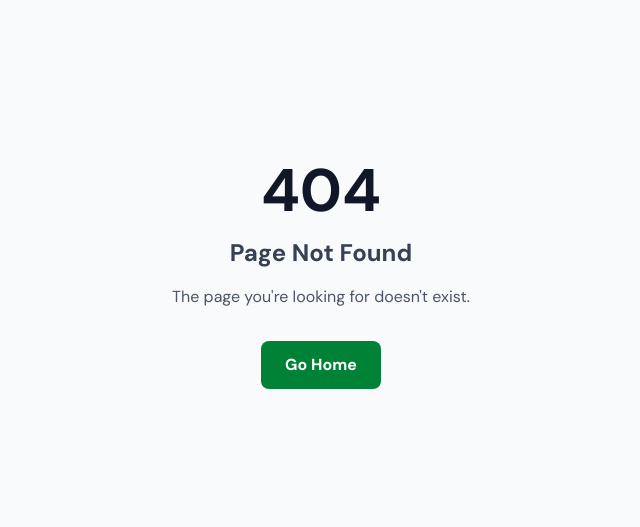
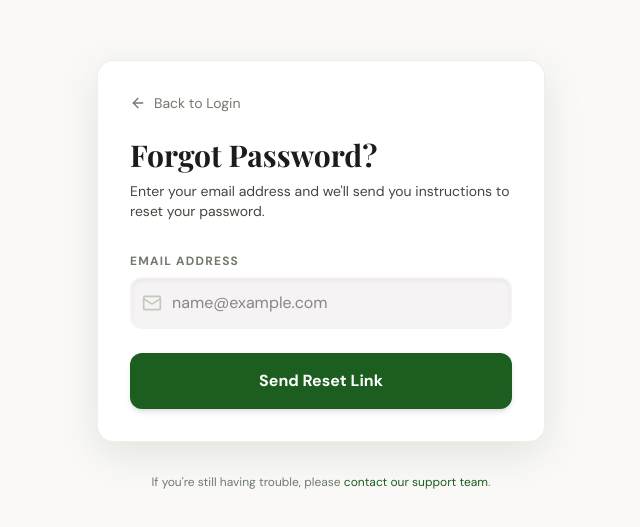
Before and after one commit to khelowaleed1111/aqar-client, a React (Vite) app: page /forgot-password in a window 1280 px wide. Before the commit this address had no page. Shown: the part 125-652 px from the top of the page, without its empty margins (319-959 px from the left). Built offline with nearby package versions, Linux system fonts and the light colour scheme.

Commit message:
feat: Add ForgotPassword page and route

```diff
--- a/src/App.jsx
+++ b/src/App.jsx
@@ -15,6 +15,7 @@ import Layout from './components/layout/Layout';
 import Home from './pages/Home';
 import Login from './pages/Login';
 import Register from './pages/Register';
+import ForgotPassword from './pages/ForgotPassword';
 import Search from './pages/Search';
 import PropertyDetail from './pages/PropertyDetail';
 import About from './pages/About';
@@ -53,6 +54,7 @@ export default function App() {
               <Route path="/" element={<Home />} />
               <Route path="/login" element={<Login />} />
               <Route path="/register" element={<Register />} />
+              <Route path="/forgot-password" element={<ForgotPassword />} />
               <Route path="/search" element={<Search />} />
               <Route path="/properties/:id" element={<PropertyDetail />} />
               <Route path="/about" element={<About />} />
--- /dev/null
+++ b/src/pages/ForgotPassword.jsx
@@ -0,0 +1,111 @@
+import { useState } from 'react';
+import { Link } from 'react-router-dom';
+import { useForm } from 'react-hook-form';
+import { z } from 'zod';
+import { zodResolver } from '@hookform/resolvers/zod';
+import { toast } from 'react-toastify';
+import { Mail, ArrowLeft } from 'lucide-react';
+
+const schema = z.object({
+  email: z.string().email('Enter a valid email'),
+});
+
+export default function ForgotPassword() {
+  const [loading, setLoading] = useState(false);
+  const [submitted, setSubmitted] = useState(false);
+
+  const { register, handleSubmit, formState: { errors } } = useForm({
+    resolver: zodResolver(schema),
+  });
+
+  const onSubmit = async (data) => {
+    setLoading(true);
+    try {
+      // For now, we simulate the API call as the backend doesn't have this yet
+      console.log('Forgot password for:', data.email);
+      await new Promise(resolve => setTimeout(resolve, 1500));
+
+      setSubmitted(true);
+      toast.success('If an account exists with that email, you will receive reset instructions.');
+    } catch (err) {
+      toast.error('Something went wrong. Please try again later.');
+    } finally {
+      setLoading(false);
+    }
+  };
+
+  return (
+    <div className="min-h-screen flex items-center justify-center bg-[#fbf9f8] px-6 py-12">
+      <div className="w-full max-w-md">
+        <div className="bg-white rounded-2xl shadow-ambient-3 border border-[#c0c9bb]/30 p-8">
+          <div className="mb-8">
+            <Link to="/login" className="inline-flex items-center gap-2 text-sm text-[#717a6d] hover:text-[#1b5e20] transition-colors mb-6">
+              <ArrowLeft className="w-4 h-4" />
+              Back to Login
+            </Link>
+
+            <h2 className="font-['Playfair_Display'] text-3xl font-bold text-[#1b1c1c] mb-2">Forgot Password?</h2>
+            <p className="text-[#41493e] text-sm">
+              Enter your email address and we'll send you instructions to reset your password.
+            </p>
+          </div>
+
+          {!submitted ? (
+            <form onSubmit={handleSubmit(onSubmit)} className="space-y-6">
+              <div className="space-y-2">
+                <label htmlFor="email" className="block text-xs font-bold uppercase tracking-widest text-[#717a6d]">
+                  Email Address
+                </label>
+                <div className="relative">
+                  <Mail className="absolute left-3 top-1/2 -translate-y-1/2 w-5 h-5 text-[#c0c9bb]" />
+                  <input
+                    {...register('email')}
+                    type="email"
+                    id="email"
+                    placeholder="name@example.com"
+                    className={`w-full pl-10 pr-4 py-3 bg-[#f5f3f3] border-2 rounded-xl text-[#1b1c1c] focus:outline-none transition-all ${
+                      errors.email ? 'border-[#ba1a1a]' : 'border-transparent focus:border-[#1b5e20] focus:bg-white shadow-inner focus:shadow-none'
+                    }`}
+                  />
+                </div>
+                {errors.email && <p className="text-[#ba1a1a] text-xs mt-1">{errors.email.message}</p>}
+              </div>
+
+              <button
+                type="submit"
+                disabled={loading}
+                className="w-full py-4 bg-[#1b5e20] text-white font-bold rounded-xl hover:bg-[#00450d] transition-all hover:-translate-y-0.5 shadow-md disabled:opacity-60 flex items-center justify-center gap-2"
+              >
+                {loading ? (
+                  <div className="w-5 h-5 border-2 border-white/30 border-t-white rounded-full animate-spin" />
+                ) : (
+                  'Send Reset Link'
+                )}
+              </button>
+            </form>
+          ) : (
+            <div className="text-center py-4">
+              <div className="w-16 h-16 bg-[#e8f5e9] rounded-full flex items-center justify-center mx-auto mb-4">
+                <Mail className="w-8 h-8 text-[#1b5e20]" />
+              </div>
+              <h3 className="font-bold text-[#1b1c1c] text-lg mb-2">Check your email</h3>
+              <p className="text-[#41493e] text-sm mb-6">
+                We've sent a password reset link to the email provided.
+              </p>
+              <button
+                onClick={() => setSubmitted(false)}
+                className="text-[#1b5e20] font-bold text-sm hover:underline"
+              >
+                Didn't receive the email? Try again
+              </button>
+            </div>
+          )}
+        </div>
+
+        <p className="mt-8 text-center text-xs text-[#717a6d]">
+          If you're still having trouble, please <Link to="/contact" className="text-[#1b5e20] hover:underline">contact our support team</Link>.
+        </p>
+      </div>
+    </div>
+  );
+}
```
